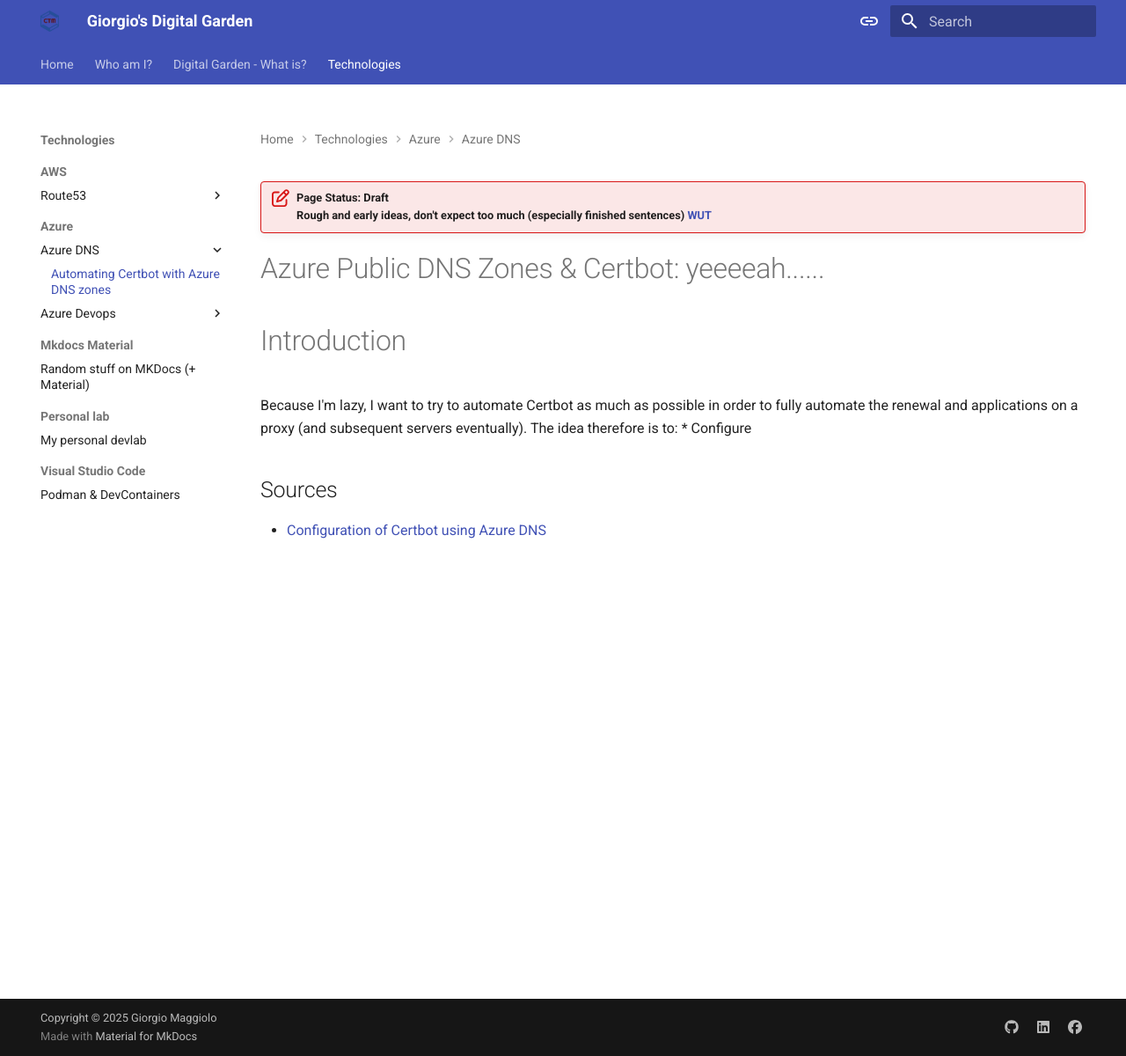
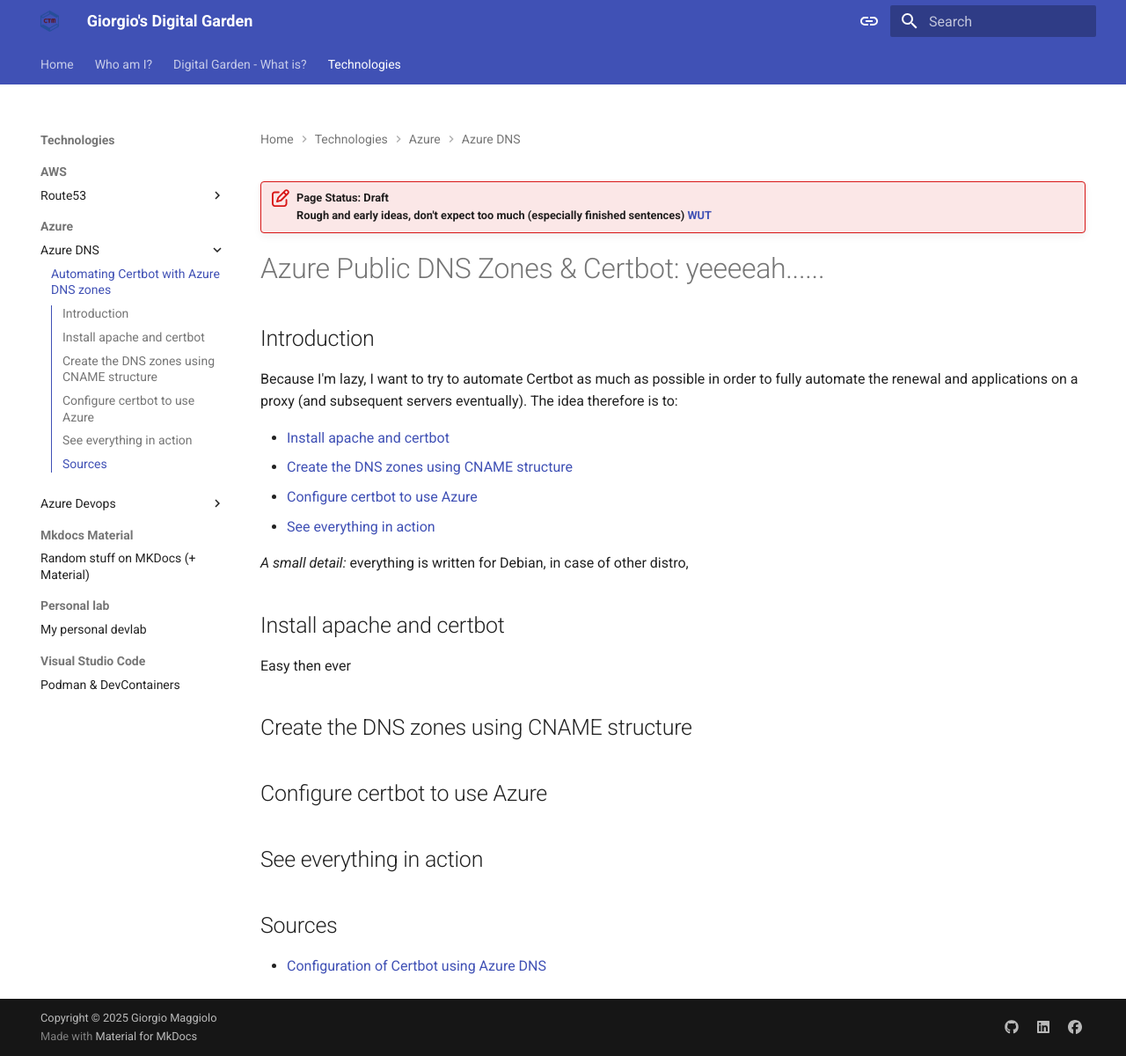
Before and after one commit to aramilialon/digitalgarden, an MkDocs documentation site: the page built from docs/Technologies/Azure/Azure_DNS/azure_and_certbot.md, in a window 1280 px wide and 1200 px high. Shown: the whole window at 88% size. Built offline with MkDocs 1.6.1 and Material for MkDocs 9.7.7, drawn with Linux system fonts in a browser that asks for light colours.

Commit message:
"bugfix"

```diff
--- a/docs/Technologies/Azure/Azure_DNS/azure_and_certbot.md
+++ b/docs/Technologies/Azure/Azure_DNS/azure_and_certbot.md
@@ -4,10 +4,25 @@ title: Automating Certbot with Azure DNS zones
 ---
 # Azure Public DNS Zones & Certbot: yeeeeah......
 
-# Introduction
+## Introduction
 Because I'm lazy, I want to try to automate Certbot as much as possible in order to fully automate the renewal and applications on a proxy (and subsequent servers eventually).
 The idea therefore is to:
-* Configure
+
+* [Install apache and certbot](#install-apache-and-certbot)
+* [Create the DNS zones using CNAME structure](#create-the-dns-zones-using-cname-structure)
+* [Configure certbot to use Azure](#configure-certbot-to-use-azure)
+* [See everything in action](#see-everything-in-action)
+
+_A small detail:_ everything is written for Debian, in case of other distro,
+## Install apache and certbot
+
+Easy then ever
+
+## Create the DNS zones using CNAME structure
+
+## Configure certbot to use Azure
+
+## See everything in action
 
 ## Sources
 * [Configuration of Certbot using Azure DNS](https://docs.certbot-dns-azure.co.uk/en/latest/)
```
Also changed, not shown: docs/Technologies/Azure/Azure_Devops/pipeline_basics.md (+1 -1 lines).
